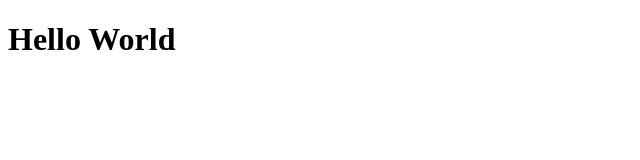
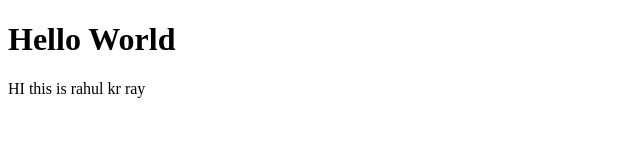
Before and after one commit to ray818236-cmd/Practice, a plain HTML site: page Day 1/index.html in a window 1280 px wide. Shown: the whole page, without its empty margins (0-640 px from the left). Drawn offline with Linux system fonts and the light colour scheme.

Commit message:
Added home page

```diff
--- a/Day 1/index.html
+++ b/Day 1/index.html
@@ -7,5 +7,6 @@
 </head>
 <body>
     <H1>Hello World </H1>
+    <p>HI this is rahul kr ray </p>
 </body>
 </html>
```
